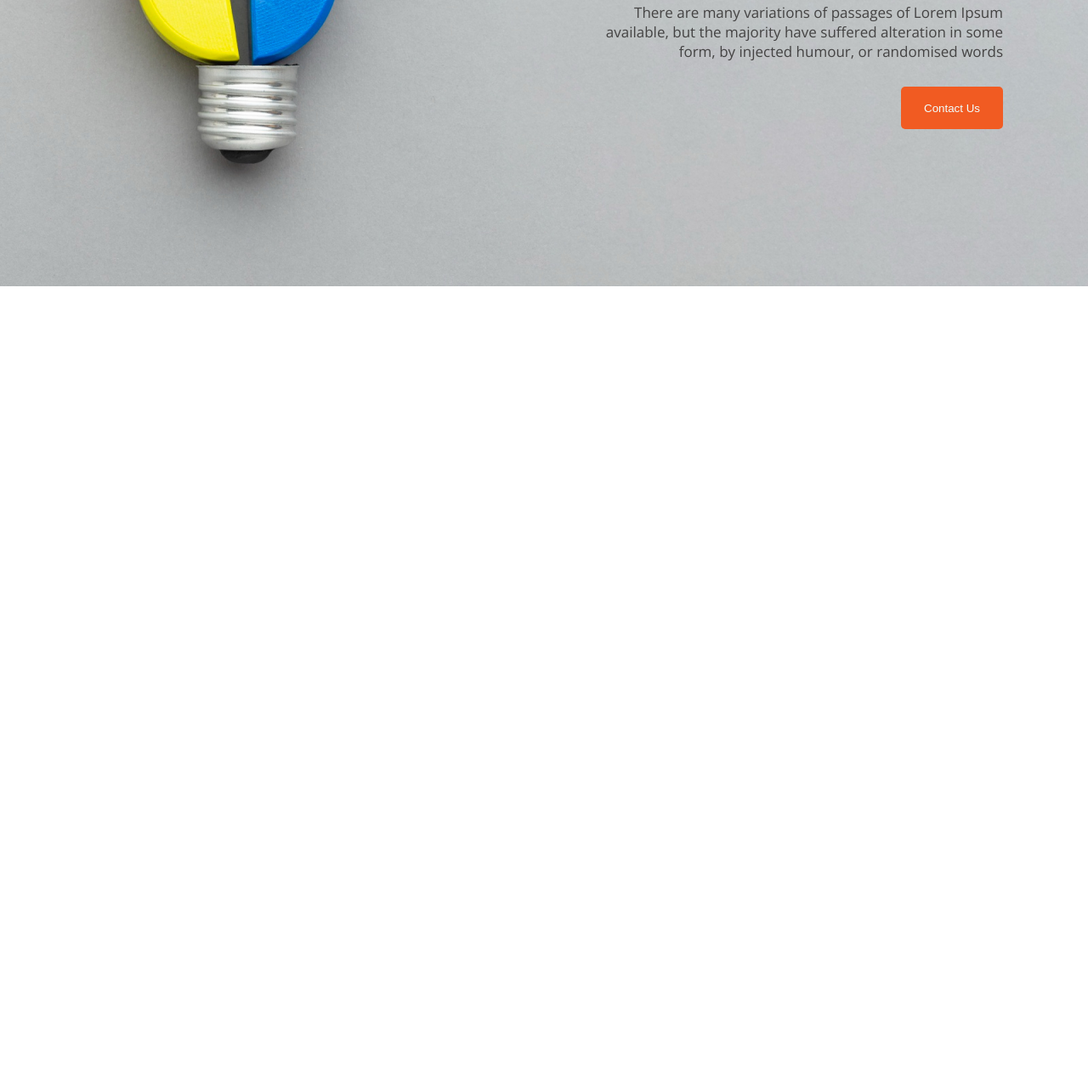
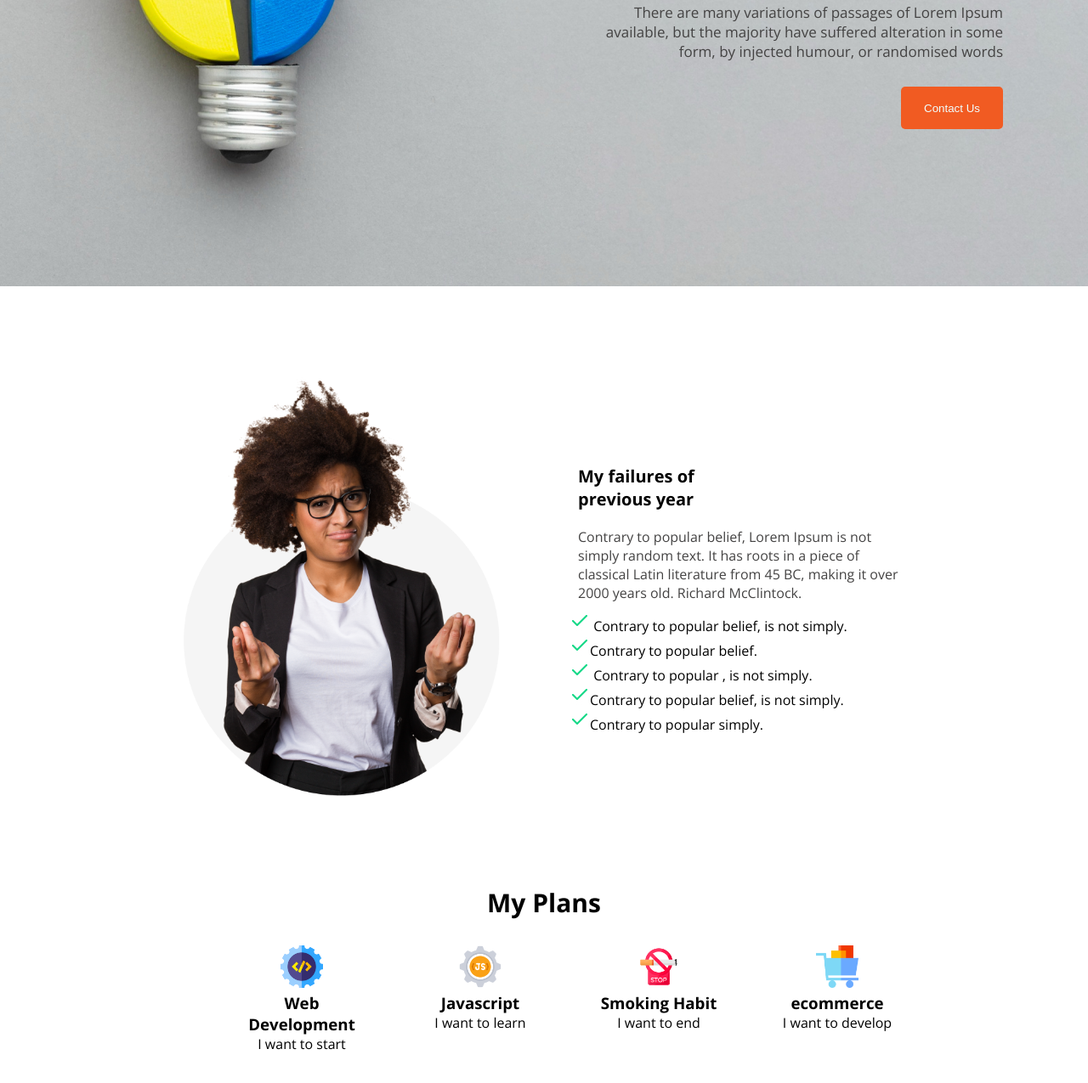
Before and after one commit to jaheda8256/new-website-to-me, a plain HTML site: page index.html in a window 1280 px wide. Shown: the part 463-1738 px from the top of the page at 85% size. Before the commit the page ends 800 px from the top, so only its background shows below. Drawn offline with nearby package versions, Linux system fonts and the light colour scheme.

Commit message:
added new project

```diff
--- a/index.html
+++ b/index.html
@@ -26,7 +26,55 @@
 
     </header>
     <main>
+        <section class="about">
+            <h3 class="section-title"> My failures of previous year</h3>
+            <p class="section-description">Contrary to popular belief, Lorem Ipsum is not simply random text. It has roots in a piece of classical Latin literature from 45 BC, making it over 2000 years old. Richard McClintock.</p>
 
+
+                <p><img src="images/icons/check 1.jpg" alt="">
+                      Contrary to popular belief, is not simply.</p>
+                <p>
+                     <img  src="images/icons/check 1.jpg" alt="">Contrary to popular belief.</p>
+                <p><img src="images/icons/check 1.jpg" alt="">
+                    Contrary to popular , is not simply.</p>
+                <p>
+                    <img  src="images/icons/check 1.jpg" alt="">Contrary to popular belief, is not simply.</p>
+                <p> <img  src="images/icons/check 1.jpg" alt="">Contrary to popular simply.</p>
+
+
+
+
+        </section>
+
+        <img class="stylesheet" src="images/person.png" alt="">
+        <h3 class="title2">My Plans</h3>
+
+        <div class="skill-discription2" >
+        <div class="skill">
+            <img class="skill-discription3" src="images/icons/web.png" alt="">
+            <h3 class="skill-title">Web Development</h3>
+            <p class="skill-discription">I want to start</p>
+        </div>
+        <div class="skill">
+            <img class="skill-discription3" src="images/icons/js.png" alt="">
+            <h3 class="skill-title">Javascript</h3>
+            <p class="skill-discription">I want to learn</p>
+        </div>
+        <div class="skill">
+            <img class="skill-discription3" src="images/icons/smoke.png" alt="">
+            <h3 class="skill-title">Smoking Habit</h3>
+            <p class="skill-discription">I want to end</p>
+        </div>
+        <div class="skill">
+            <img class="skill-discription3" src="images/icons/ecom.png" alt="">
+            <h3 class="skill-title">ecommerce</h3>
+            <p class="skill-discription">I want to develop</p>
+        </div>
+
+    </div>
+    <div>
+
+    </div>
 
     </main>
 
--- a/styles/website.css
+++ b/styles/website.css
@@ -47,3 +47,66 @@ margin-right: 100px;
     margin-top: 30px;
 
     }
+    /* main section style */
+    .about{
+        float: right;
+        max-width: 1600px;
+        background: #FFF;
+        margin-top: 200px;
+        margin-right: 200px;
+    }
+
+    .section-title{
+        width: 200px;
+        font-size: 20px;
+        color: black;
+        padding: 10px;
+    }
+    .section-description{
+        width: 390px;
+        color:  #444343;
+        padding: 10px ;
+    }
+
+    .section-title-description{
+        color:  #444343;
+    }
+    .stylesheet{
+    width: 400px;
+    height: 500px;
+    margin-top: 100px;
+    margin-left: 200px;
+    margin-bottom: 100px;
+
+
+    }
+
+    main{ margin-top: auto;
+      max-width: 1600px;
+      background:white;
+    }
+    .title2{
+        text-align: center;
+        font-size: 30px;
+    }
+    .skill{
+        text-align: center;
+
+    }
+   .skill-discription2{
+    display: flex;
+    text-align: center;
+    margin:280px;
+    margin-top: 30px;
+    margin-bottom: 40px;
+    gap: 60px;
+
+   }
+   .skill-discription3{
+    width:50px ;
+   }
+   .skill-title{
+    width: 150px;
+
+
+   }
```
Also changed, not shown: images/icons/check 1.jpg (added).
